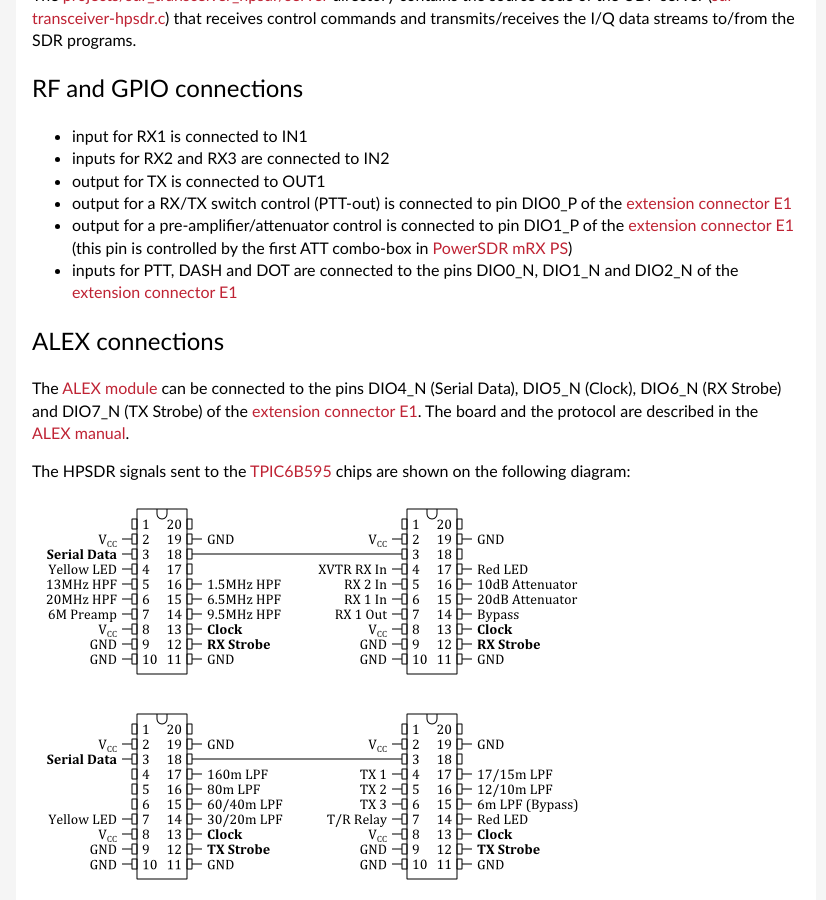
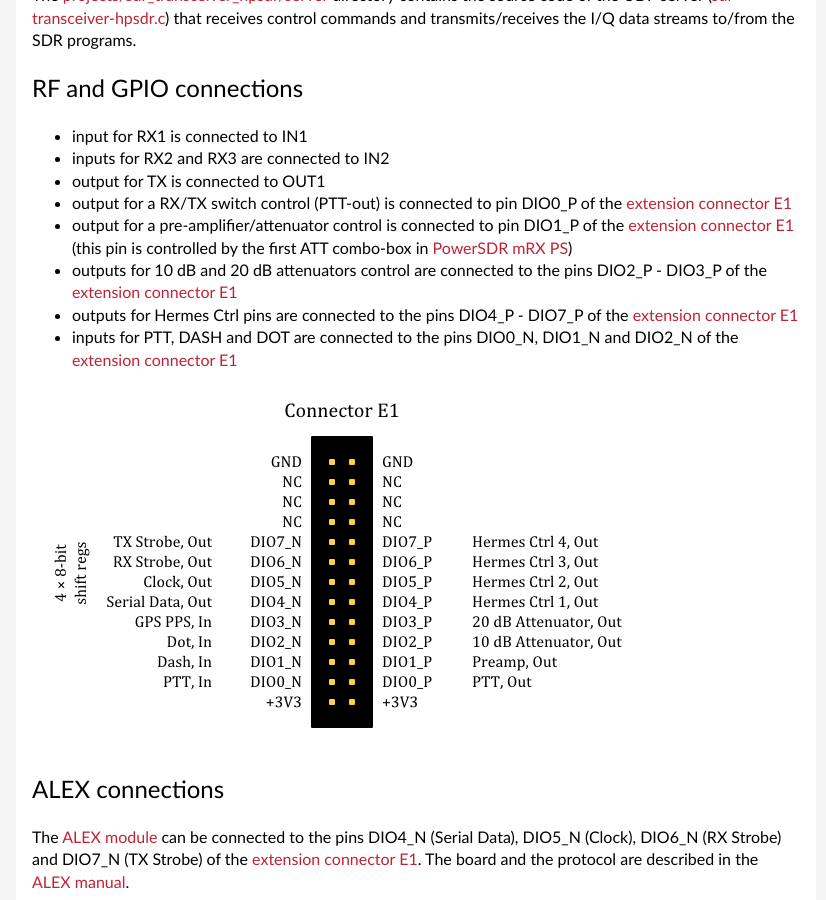
Before and after one commit to pavel-demin/red-pitaya-notes, a Jekyll site: the page built from sdr-transceiver-hpsdr.md, in a window 1280 px wide and 900 px high, scrolled down 1796 px. Shown: the whole window, without its empty margins (224-1050 px from the left). Built offline with Jekyll 4.4.1, drawn with Linux system fonts in a browser that asks for light colours.

Commit message:
update link to SD card image and update information about GPIO connections in sdr-transceiver-hpsdr

```diff
--- a/sdr-transceiver-hpsdr.md
+++ b/sdr-transceiver-hpsdr.md
@@ -50,7 +50,11 @@ RF and GPIO connections
  - output for TX is connected to OUT1
  - output for a RX/TX switch control (PTT-out) is connected to pin DIO0_P of the [extension connector E1](http://wiki.redpitaya.com/index.php?title=Extension_connectors#Extension_connector_E1)
  - output for a pre-amplifier/attenuator control is connected to pin DIO1_P of the [extension connector E1](http://wiki.redpitaya.com/index.php?title=Extension_connectors#Extension_connector_E1) (this pin is controlled by the first ATT combo-box in [PowerSDR mRX PS](http://openhpsdr.org/wiki/index.php?title=PowerSDR))
+ - outputs for 10 dB and 20 dB attenuators control are connected to the pins DIO2_P - DIO3_P of the [extension connector E1](http://wiki.redpitaya.com/index.php?title=Extension_connectors#Extension_connector_E1)
+ - outputs for Hermes Ctrl pins are connected to the pins DIO4_P - DIO7_P of the [extension connector E1](http://wiki.redpitaya.com/index.php?title=Extension_connectors#Extension_connector_E1)
  - inputs for PTT, DASH and DOT are connected to the pins DIO0_N, DIO1_N and DIO2_N of the [extension connector E1](http://wiki.redpitaya.com/index.php?title=Extension_connectors#Extension_connector_E1)
+
+![GPIO connections]({{ "/img/sdr-transceiver-hpsdr-e1-pins.png" | prepend: site.baseurl }})
 
 ALEX connections
 -----
@@ -59,7 +63,7 @@ The board and the protocol are described in the [ALEX manual](http://www.tapr.or
 
 The HPSDR signals sent to the [TPIC6B595](http://www.ti.com/product/TPIC6B595) chips are shown on the following diagram:
 
-![SDR transceiver compatible with HPSDR]({{ "/img/sdr-transceiver-hpsdr-alex-interface.png" | prepend: site.baseurl }})
+![ALEX connections]({{ "/img/sdr-transceiver-hpsdr-alex-interface.png" | prepend: site.baseurl }})
 
 I2C connections
 -----
@@ -116,7 +120,7 @@ http://svn.tapr.org/repos_sdr_hpsdr/trunk/W5WC/OpenHPSDR_Skins)
 Getting started
 -----
 
- - Download customized [SD card image zip file](https://googledrive.com/host/0B-t5klOOymMNfmJ0bFQzTVNXQ3RtWm5SQ2NGTE1hRUlTd3V2emdSNzN6d0pYamNILW83Wmc/SDR/ecosystem-0.95-1-6deb253-sdr-transceiver-hpsdr.zip).
+ - Download customized [SD card image zip file](https://www.dropbox.com/sh/5fy49wae6xwxa8a/AAD3bGp3ptaQ-VE-adG1SijKa/sdr/ecosystem-0.95-1-6deb253-sdr-transceiver-hpsdr.zip?dl=1).
  - Copy the content of the SD card image zip file to an SD card.
  - Insert the SD card in Red Pitaya and connect the power.
  - Install and run one of the HPSDR programs.
```
Also changed, not shown: img/sdr-transceiver-hpsdr-e1-pins.png (added).
